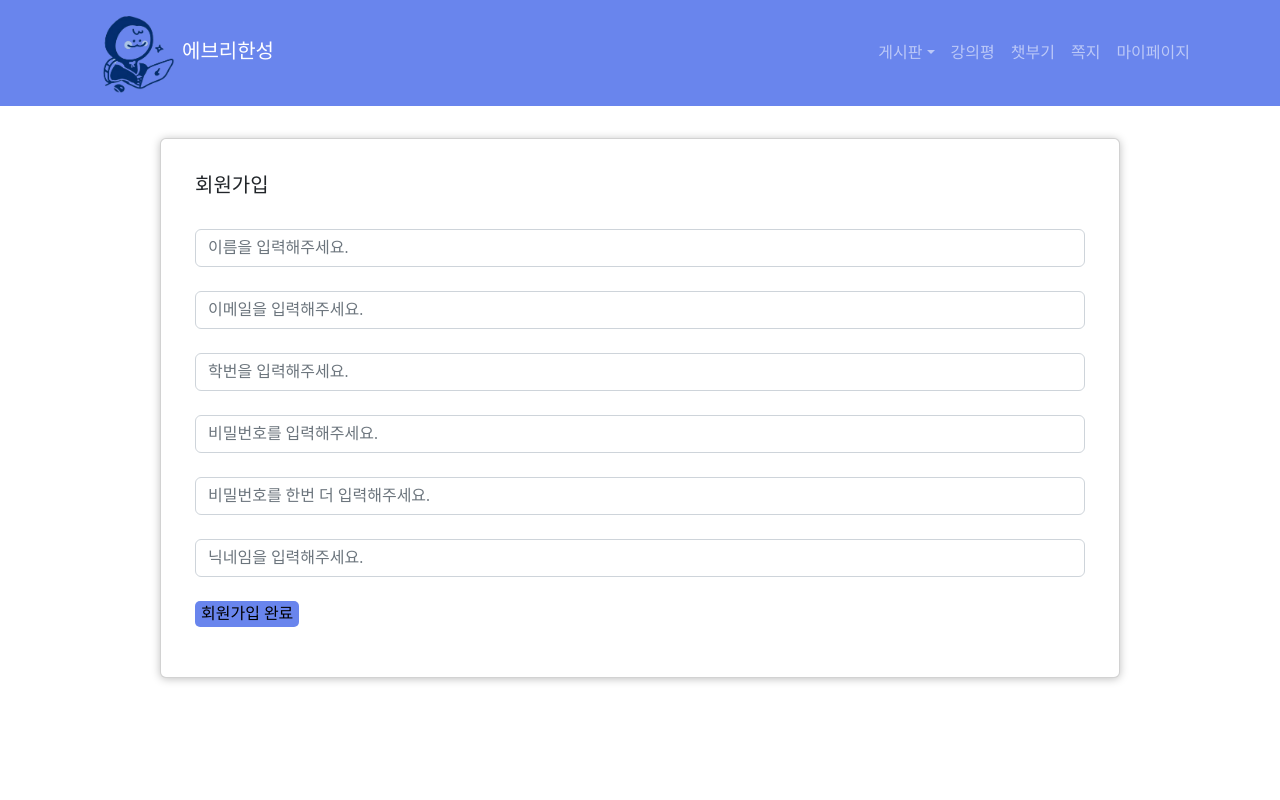
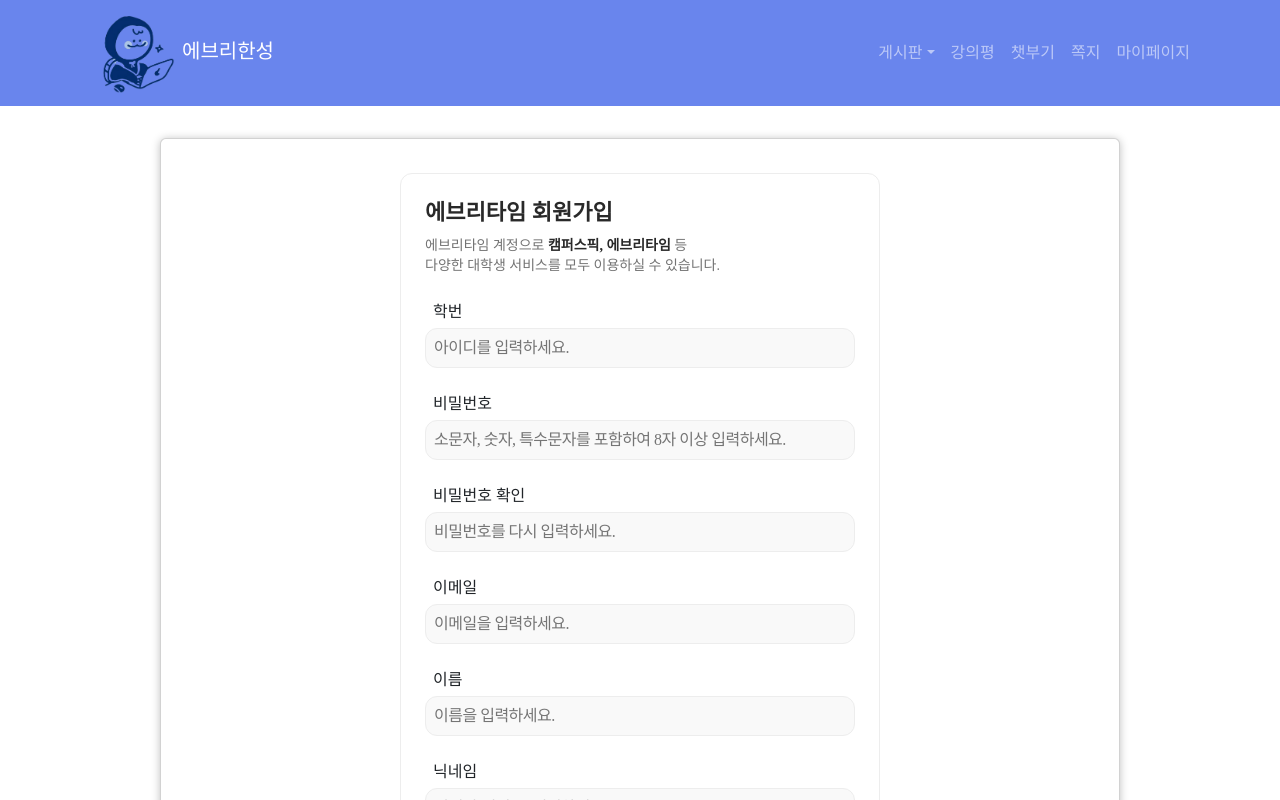
Before and after one commit to minseokiim/everyHansung_Front, a React (Create React App) app: page /register in a window 1280 px wide. Shown: the top 800 px of the page. Built offline with nearby package versions, Linux system fonts and the light colour scheme; a web font is replaced by a local one.

Commit message:
회원가입 페이지 추가

```diff
--- a/package.json
+++ b/package.json
@@ -3,6 +3,8 @@
   "version": "0.1.0",
   "private": true,
   "dependencies": {
+    "@material-ui/core": "^4.12.4",
+    "@material-ui/icons": "^4.11.3",
     "@testing-library/jest-dom": "^5.16.5",
     "@testing-library/react": "^13.4.0",
     "@testing-library/user-event": "^13.5.0",
--- /dev/null
+++ b/src/signupPage/SignUpPage.css
@@ -0,0 +1,107 @@
+@media (min-width: 480px) {
+    #register-container {
+        box-sizing: border-box;
+        border: 1px solid #ededed;
+        border-radius: 12px;
+        margin: 24px auto;
+        padding: 24px;
+        width: 480px;
+        user-select: none;
+    }
+}
+
+#register-container h2 {
+    line-height: 30px;
+    color: #292929;
+    font-size: 22px;
+    font-weight: bold;
+}
+
+#register-container p.description {
+    margin-top: 8px;
+    line-height: 20px;
+    color: #737373;
+    font-size: 14px;
+}
+
+#register-container p.description strong {
+    color: #292929;
+}
+
+#register-container h2:not(:first-of-type) {
+    margin-top: 48px;
+}
+
+#register-container div.input {
+    margin-top: 24px;
+}
+
+#register-container div.input div.label {
+    display: flex;
+    padding: 0 8px;
+}
+
+#register-container div.input input[type=email], #register-container div.input input[type=password], #register-container div.input input[type=text] {
+    padding-right: 40px;
+}
+
+#register-container div.input input[type=email], #register-container div.input input[type=password], #register-container div.input input[type=text], #register-container div.input select {
+    display: block;
+    box-sizing: border-box;
+    margin-top: 4px;
+    padding: 8px;
+    width: 100%;
+    height: 40px;
+    line-height: 24px;
+    border: 1px solid #ededed;
+    border-radius: 12px;
+    color: #292929;
+    font-size: 16px;
+    background-color: #f9f9f9;
+    background-repeat: no-repeat;
+    background-position: right 8px center;
+    background-size: 24px 24px;
+}
+
+button, input[type=email], input[type=number], input[type=password], input[type=search], input[type=text], input[type=submit], select, textarea {
+    -webkit-appearance: none;
+    letter-spacing: -0.5px;
+}
+
+#register-container button {
+    display: block;
+    margin-top: 24px;
+    width: 100%;
+    height: 40px;
+    border: 0;
+    border-radius: 12px;
+    color: #fff;
+    font-size: 16px;
+    font-weight: bold;
+    background-color: #c62917;
+}
+
+#register-container strong {
+    font-weight: bold;
+}
+
+#register-container .checkIcon{
+    color: rgb(0, 128, 0);
+    padding-left: 10px;
+}
+
+#register-container .clearIcon{
+    color: #c62917;
+    padding-left: 10px;
+}
+
+.input .inputbox {
+    display: flex;
+    align-items: center;
+}
+
+#register-container .available {
+    padding: 0 8px;
+    font-weight: normal;
+    font-size: 10px;
+}
--- a/src/signupPage/SignUpPage.js
+++ b/src/signupPage/SignUpPage.js
@@ -1,128 +1,192 @@
-import { useState } from "react";
+import React, { useState } from 'react';
 import { useNavigate } from "react-router-dom";
-import axios from "axios";
+import './SignUpPage.css';
+import CheckIcon from '@material-ui/icons/Check';
+import ClearIcon from '@material-ui/icons/Clear';
+import axios from 'axios';
 
-const SignUpPage = () => {
-  const [userName, setUserName] = useState("");
-  const [studentId, setStudentId] = useState("");
-  const [email, setEmail] = useState("");
-  const [passwd, setPasswd] = useState("");
-  const [checkPasswd, setCheckPasswd] = useState("");
-  const [nickName, setNickName] = useState("");
-  const move = useNavigate();
+const SingUpPage = () => {
+    const move = useNavigate();
 
-  const onSubmit = (e) => {
-    e.preventDefault();
+    const [studentId, setStudentId] = useState("none");
+    const [passwd, setPasswd] = useState("none");
+    const [email, setEmail] = useState("none");
+    const [userName, setUserName] = useState("none");
+    const [nickName, setnickName] = useState("none");
 
-    if (userName.trim().length === 0) {
-      alert("이름을 입력하세요");
-      return;
-    } else if (passwd.trim().length === 0) {
-      alert("비밀번호를 입력하세요");
-      return;
-    } else if (email.trim().length === 0) {
-      alert("이메일을 입력하세요");
-      return;
-    } else if (nickName.trim().length === 0) {
-      alert("사용할 닉네임을 입력하세요");
-      return;
-    } else if (studentId.trim().length === 0) {
-      alert("학번을 입력하세요");
-      return;
-    } else {
-      axios
-        .post("http://localhost:8080/register", {
-          userName,
-          email,
-          studentId,
-          passwd,
-          nickName,
-        })
-        .then(() => {
-          alert("작성되었습니다!");
-          move("/login");
-        });
-    }
-  };
+    const [checkIdDisplay, setCheckIdDisplay] = useState("none");
+    const [clearIdDisplay, setClearIdDisplay] = useState("none");
 
-  const checkPw = (passwd) => {
-    if (passwd != checkPasswd) {
-      alert("비밀번호를 다시 확인해주세요");
-    }
-  };
+    const [checkPasswdDisplay, setCheckPasswdDisplay] = useState("none");
+    const [clearPasswdDisplay, setClearPasswdDisplay]= useState("none");
 
-  return (
-    <div className="lec-back p-4">
-      <h5>회원가입</h5>
-      <br />
-      <div>
-        <input
-          className="form-control"
-          value={userName}
-          onChange={(e) => {
+    const [checkConfirmpasswdDisplay, setCheckConfirmpasswdDisplay] = useState("none");
+    const [clearConfirmpasswdDisplay, setClearConfirmpasswdDisplay] = useState("none");
+
+    const [checkEmailDisplay, setCheckEmailDisplay] = useState("none");
+    const [clearEmailDisplay, setClearEmailDisplay] = useState("none");
+
+    const [checkNameDisplay, setCheckNameDisplay] = useState("none");
+    const [clearNameDisplay, setClearNameDisplay] = useState("none");
+
+    const [checknickNameDisplay, setChecknickNameDisplay] = useState("none");
+    const [clearnickNameDisplay, setClearnickNameDisplay] = useState("none");
+
+    const studentIdCheck = (e) => {
+        try {
+            if(e.target.value.length === 7) {
+                setStudentId(e.target.value);
+                setCheckIdDisplay("block");
+                setClearIdDisplay("none");
+            } else{
+                setClearIdDisplay("block");
+                setCheckIdDisplay("none");
+            }
+        } catch(e) {
+
+        }
+    };
+
+    const passwdCheck = (e) => {
+        const regex = /^(?=.*[a-z])(?=.*[0-9])(?=.*[!@#$%^&*()_+])[a-zA-Z0-9!@#$%^&*()_+]{8,}$/;
+
+        if(regex.test(e.target.value)) {
+            setPasswd(e.target.value);
+            setCheckPasswdDisplay("block");
+            setClearPasswdDisplay("none");
+        } else {
+            setClearPasswdDisplay("block");
+            setCheckPasswdDisplay("none");
+        }
+    };
+
+    const confirmPasswdCheck = (e) => {
+        if(e.target.value !== passwd) {
+            setClearConfirmpasswdDisplay("block");
+            setCheckConfirmpasswdDisplay("none");
+        } else {
+            setCheckConfirmpasswdDisplay("block");
+            setClearConfirmpasswdDisplay("none");
+        }
+    };
+
+    const emailCheck = (e) => {
+        const regex = /^[^\s@]+@[^\s@]+\.[^\s@]+$/;
+
+        try {
+            if(regex.test(e.target.value)) {
+                setEmail(e.target.value);
+                setCheckEmailDisplay("block");
+                setClearEmailDisplay("none");
+            } else {
+                setClearEmailDisplay("block");
+                setCheckEmailDisplay("none");
+            }
+        } catch(e) {
+
+        }
+    };
+
+    const nameCheck = (e) => {
+        if(e.target.value.length >= 3) {
             setUserName(e.target.value);
-          }}
-          placeholder="이름을 입력해주세요."
-        ></input>
-        <br />
-        <input
-          className="form-control"
-          type="email"
-          value={email}
-          onChange={(e) => {
-            setEmail(e.target.value);
-          }}
-          placeholder="이메일을 입력해주세요."
-        ></input>
-        <br />
+            setCheckNameDisplay("block");
+            setClearNameDisplay("none");
+        } else {
+            setClearNameDisplay("block");
+            setCheckNameDisplay("none");
+        }
+    };
 
-        <input
-          className="form-control"
-          value={studentId}
-          onChange={(e) => {
-            setStudentId(e.target.value);
-          }}
-          placeholder="학번을 입력해주세요."
-        ></input>
-        <br />
+    const nickNameCheck = (e) => {
+        try {
+            if( e.target.value.length >= 3) {
+                setnickName(e.target.value);
+                setChecknickNameDisplay("block");
+                setClearnickNameDisplay("none");
+            } else {
+                setClearnickNameDisplay("block");
+                setChecknickNameDisplay("none");
+            }
+        } catch(e) {
 
-        <input
-          className="form-control"
-          type="password"
-          value={passwd}
-          onChange={(e) => {
-            setPasswd(e.target.value);
-          }}
-          placeholder="비밀번호를 입력해주세요."
-        ></input>
-        <br />
+        }
+    };
 
-        <input
-          className="form-control"
-          type="password"
-          value={checkPasswd}
-          onChange={(e) => {
-            setCheckPasswd(e.target.value);
-          }}
-          placeholder="비밀번호를 한번 더 입력해주세요."
-        ></input>
-        <br />
+    const onSubmit = (e) => {
+      e.preventDefault();
 
-        <input
-          className="form-control"
-          value={nickName}
-          onChange={(e) => {
-            setNickName(e.target.value);
-          }}
-          placeholder="닉네임을 입력해주세요."
-        ></input>
-        <br />
-        <button className="lec-button mb-3" type="submit" onClick={onSubmit}>
-          회원가입 완료
-        </button>
-      </div>
-    </div>
-  );
-};
+        if(checkIdDisplay === "block" && checkPasswdDisplay === "block" && checkConfirmpasswdDisplay === "block" && checkEmailDisplay === "block" && checkNameDisplay === "block" && checknickNameDisplay === "block" ) {
+          axios.post("http://localhost:8080/register", {
+            studentId,
+            email,
+            passwd,
+            userName,
+            nickName
+          })
+          alert(userName + "님, 회원가입을 축하합니다.");
+          move("/login")
+        } else {
+            alert("입력사항을 다시 확인해주세요.");
+        }
 
-export default SignUpPage;
+    };
+
+    return (
+        <div id="register-container">
+            <h2>에브리타임 회원가입</h2>
+            <p className="description">에브리타임 계정으로 <strong>캠퍼스픽, 에브리타임</strong> 등<br />다양한 대학생 서비스를 모두 이용하실 수 있습니다.</p>
+            <div className="input">
+                <div className="label"><label>학번</label></div>
+                <div className="inputbox idAvailable">
+                    <input onChange={studentIdCheck} type="text" name="user_id" maxlength="20" placeholder="아이디를 입력하세요." className="search id_search" />
+                    <CheckIcon className="checkIcon"style={{ display: checkIdDisplay }}/>
+                    <ClearIcon className="clearIcon" style={{ display: clearIdDisplay }}/>
+                </div>
+            </div>
+            <div className="input">
+                <div className="label"><label>비밀번호</label></div>
+                <div className="inputbox">
+                    <input onChange={passwdCheck} type="password" name="passwd" maxlength="20" placeholder="소문자, 숫자, 특수문자를 포함하여 8자 이상 입력하세요." className="search" />
+                    <CheckIcon className="checkIcon"style={{ display: checkPasswdDisplay }}/>
+                    <ClearIcon className="clearIcon" style={{ display: clearPasswdDisplay }}/>
+                </div>
+            </div>
+            <div className="input">
+                <div className="label"><label>비밀번호 확인</label></div>
+                <div className="inputbox">
+                    <input onChange={confirmPasswdCheck} type="password" name="user_repw" maxlength="20" placeholder="비밀번호를 다시 입력하세요." className="search" />
+                    <CheckIcon className="checkIcon"style={{ display: checkConfirmpasswdDisplay }}/>
+                    <ClearIcon className="clearIcon" style={{ display: clearConfirmpasswdDisplay }}/>
+                </div>
+            </div>
+            <div className="input">
+                <div className="label"><label>이메일</label></div>
+                <div className="inputbox">
+                    <input onChange={emailCheck} type="email" name="user_email" maxlength="50" placeholder="이메일을 입력하세요." className="search" />
+                    <CheckIcon className="checkIcon"style={{ display: checkEmailDisplay }}/>
+                    <ClearIcon className="clearIcon" style={{ display: clearEmailDisplay }}/>
+                </div>
+            </div>
+            <div className="input">
+                <div className="label"><label>이름</label></div>
+                <div className="inputbox">
+                    <input onChange={nameCheck} type="text" name="userName" maxlength="20" placeholder="이름을 입력하세요." className="search" />
+                    <CheckIcon className="checkIcon"style={{ display: checkNameDisplay }}/>
+                    <ClearIcon className="clearIcon" style={{ display: clearNameDisplay }}/>
+                </div>
+            </div>
+            <div className="input">
+                <div className="label"><label>닉네임</label></div>
+                <div className="inputbox">
+                    <input onChange={nickNameCheck} type="text" name="user_nickName" maxlength="20" placeholder="닉네임(별명)을 입력하세요." className="search" />
+                    <CheckIcon className="checkIcon"style={{ display: checknickNameDisplay }}/>
+                    <ClearIcon className="clearIcon" style={{ display: clearnickNameDisplay }}/>
+                </div>
+            </div>
+            <button onClick={onSubmit} type="submit">가입하기</button>
+        </div>
+    )
+}
+
+export default SingUpPage;
```
Also changed, not shown: 1 other file (tests, documents, lock files or other folders).
